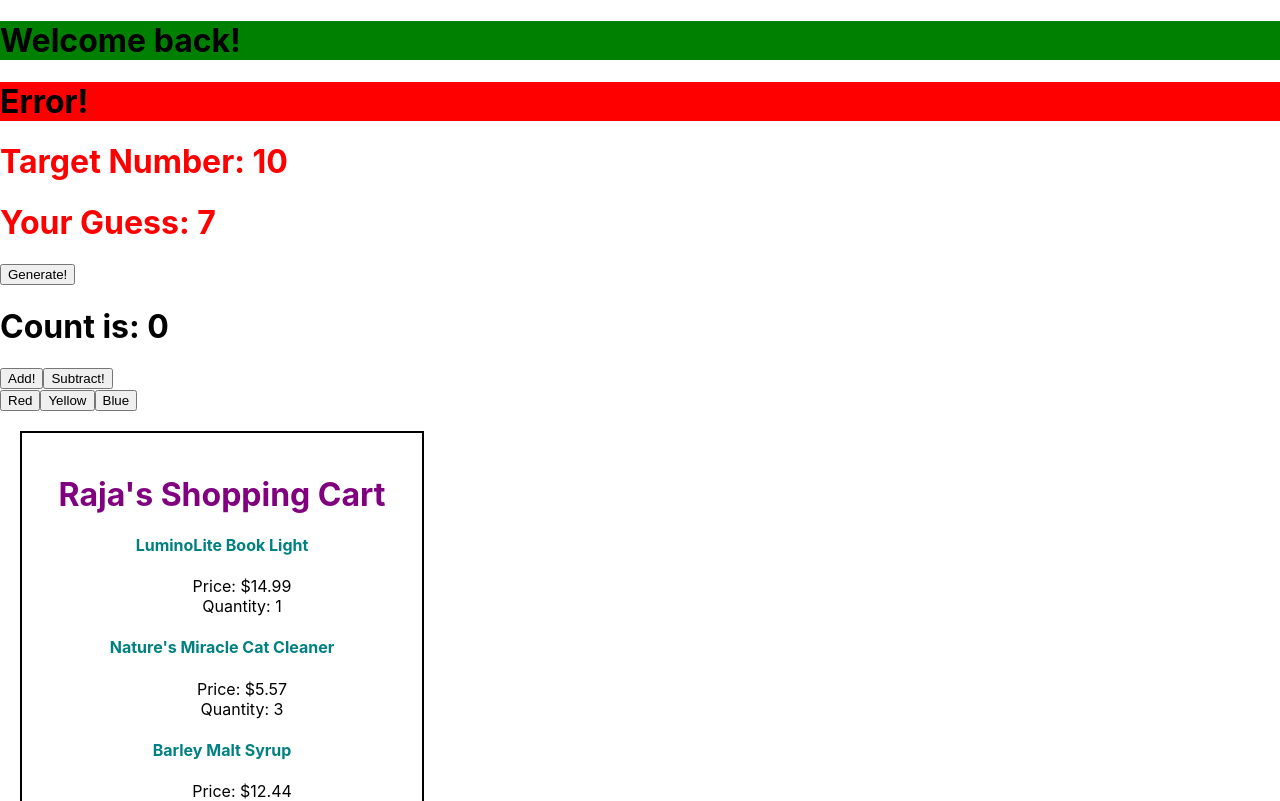
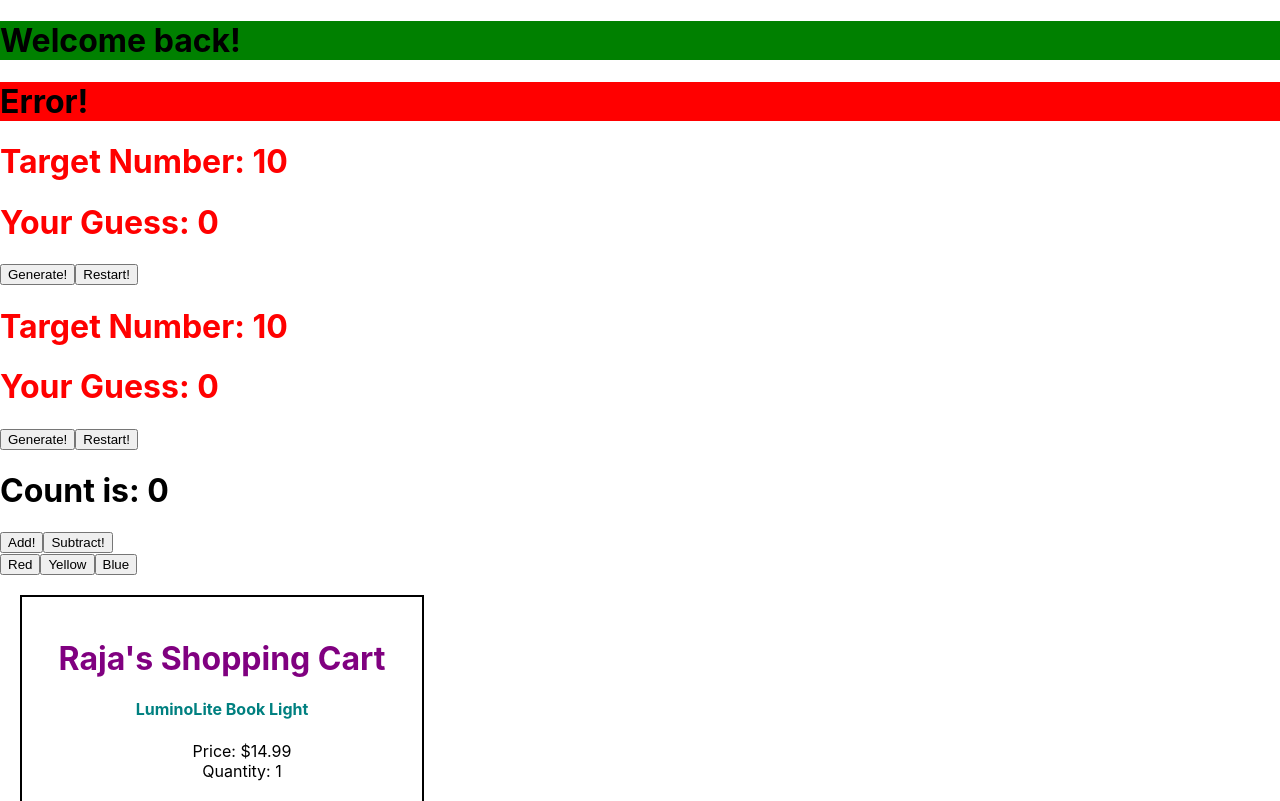
Before and after one commit to Rajayne/CRAPractice, a React (Create React App) app: page / in a window 1280 px wide. Shown: the top 801 px of the page. Built offline with nearby package versions, Linux system fonts and the light colour scheme.

Commit message:
Practice setting state

```diff
--- a/src/App.js
+++ b/src/App.js
@@ -16,6 +16,7 @@ function App() {
         <h1>Error!</h1>
       </Alert>
       <NumberGame />
+      <NumberGame />
       <Clicker />
       <ButtonGroup />
       <ShoppingCart items={items} username="Raja" />
--- a/src/NumberGame.js
+++ b/src/NumberGame.js
@@ -3,7 +3,11 @@ import "./NumberGame.css";
 
 const NumberGame = (props) => {
   const randomNum = () => Math.floor(Math.random() * 10) + 1;
-  const [guess, setGuess] = useState(randomNum());
+  const restart = () => {
+    setTarget(randomNum());
+    setGuess(0);
+  };
+  const [guess, setGuess] = useState(0);
   const [target, setTarget] = useState(randomNum());
   const isWinner = target === guess;
   return (
@@ -15,6 +19,7 @@ const NumberGame = (props) => {
       {!isWinner && (
         <button onClick={() => setGuess(randomNum())}>Generate!</button>
       )}
+      <button onClick={restart}>Restart!</button>
     </div>
   );
 };
```
Also changed, not shown: 1 other file (tests, documents, lock files or other folders).
